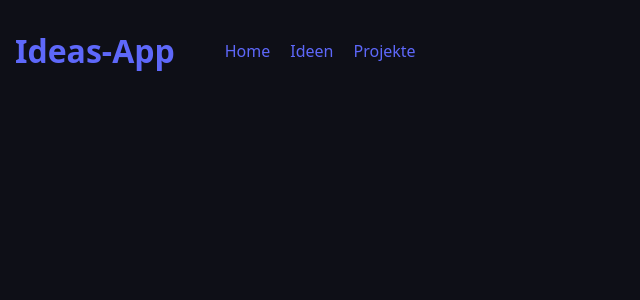
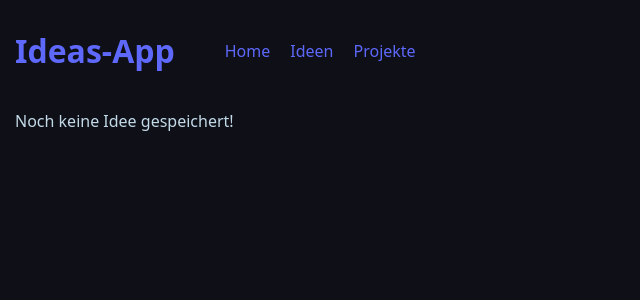
Before and after one commit to NinaBusz/Capstone-Project, a Next.js app: page /ideasPage in a window 1280 px wide. Shown: the top 300 px of the page, without its empty margins (0-640 px from the left). Built offline with nearby package versions, Linux system fonts and the light colour scheme.

Commit message:
add condition for rendering ideasList

```diff
--- a/components/IdeasList/index.js
+++ b/components/IdeasList/index.js
@@ -11,6 +11,9 @@ export default function IdeasList({
   handleAddIdeaToProject,
 }) {
   const reversedIdeas = [...ideas].reverse();
+  if (ideas.length === 0) {
+    return <p>Noch keine Idee gespeichert!</p>;
+  }
   return (
     <>
       <ul className="ideasList">
```
